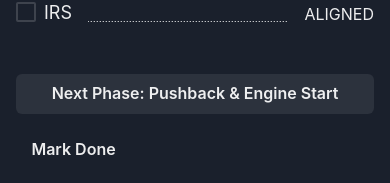
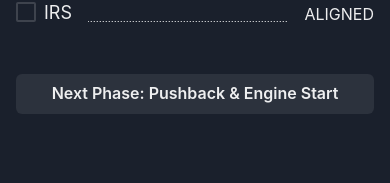
Before and after one commit to smiclea/flightsim-checklist, a React app: page / in a window 390 px wide. Shown: the part 1678-1861 px from the top of the page. After the commit the page ends 1808 px from the top, so only its background shows below. Built offline with nearby package versions, Linux system fonts and the light colour scheme.

Commit message:
Add mobile previous phase button

```diff
--- a/client/containers/ChecklistContainer/ChecklistContainer.tsx
+++ b/client/containers/ChecklistContainer/ChecklistContainer.tsx
@@ -22,8 +22,10 @@
   // eslint-disable-next-line react-hooks/exhaustive-deps
   }, [])
 
-  const handlePhaseChange = (phase: ChecklistPhase) => {
-    checklistStore.goToPhase(phase)
+  const handlePhaseChange = (phase: ChecklistPhase | null) => {
+    if (phase) {
+      checklistStore.goToPhase(phase)
+    }
   }
 
   const phaseIndex = checklistStore.currentChecklist.phases.findIndex(p => p.name === checklistStore.currentPhase.name)
@@ -44,6 +46,8 @@
         >
           <ChecklistTablist checklist={checklistStore.currentChecklist} />
           <ChecklistPanels
+            hasPreviousPhase={checklistStore.previousPhase !== null}
+            onPreviousPhaseClick={() => { handlePhaseChange(checklistStore.previousPhase) }}
             checklist={checklistStore.currentChecklist}
             nextPhase={checklistStore.nextPhase}
             selectedPhase={checklistStore.currentPhase}
@@ -53,7 +57,6 @@
             }}
             onTaskChange={(task, isChecked) => { checklistStore.toggleTask(task, isChecked) }}
             onResetAll={() => { checklistStore.resetAll() }}
-            onToggleTasks={(phase, areChecked) => { checklistStore.togglePhaseTasks(phase, areChecked) }}
           />
         </Tabs>
       </Flex>
--- a/client/containers/ChecklistContainer/modules/ChecklistPanels.tsx
+++ b/client/containers/ChecklistContainer/modules/ChecklistPanels.tsx
@@ -10,23 +10,25 @@
   checklist: Checklist
   nextPhase: ChecklistPhase | null
   selectedPhase: ChecklistPhase
+  hasPreviousPhase: boolean
+  onPreviousPhaseClick: () => void
   onTaskChange: (task: ChecklistTask, isChecked: boolean) => void
   onNextPhaseClick: () => void
-  onToggleTasks: (phase: ChecklistPhase, areChecked: boolean) => void
   onResetAll: () => void
 }
 
 export default observer(({
   checklist,
   nextPhase,
+  hasPreviousPhase,
+  selectedPhase,
   onTaskChange,
   onNextPhaseClick,
-  selectedPhase,
-  onToggleTasks,
   onResetAll,
+  onPreviousPhaseClick,
 }: Props) => {
-  const areAllTasksForSelectedPhaseDone = selectedPhase.tasks.filter(t => !t.isSeparator).length === selectedPhase.tasks
-    .filter(t => !t.isSeparator && t.isDone).length
+  const areAllTasksForSelectedPhaseDone = selectedPhase.tasks.filter(t => !t.isSeparator).length
+    === selectedPhase.tasks.filter(t => !t.isSeparator && t.isDone).length
 
   return (
     <TabPanels
@@ -40,6 +42,16 @@
         const percentage = (tasksDone / tasksTotal) * 100
         return (
           <TabPanel pt={0} key={phase.name}>
+            {hasPreviousPhase ? (
+              <Button
+                variant="outline"
+                mb={4}
+                width="170px"
+                onClick={onPreviousPhaseClick}
+                display={['block', 'block', 'none']}
+              >&lt; Previous Phase
+              </Button>
+            ) : null}
             <Flex direction="column">
               <Heading size="md" mb={4}>
                 <Box display={['inline', 'inline', 'none']} mr={2}>
@@ -51,21 +63,11 @@
               </Heading>
               <ChecklistTasksList tasks={phase.tasks} onTaskChange={onTaskChange} />
               {nextPhase ? (
-                <Flex direction={['column', 'column', 'row']}>
-                  <Button
-                    colorScheme={areAllTasksForSelectedPhaseDone ? 'green' : undefined}
-                    onClick={onNextPhaseClick}
-                  >Next Phase: {nextPhase.name}
-                  </Button>
-                  <Button
-                    variant="ghost"
-                    width="115px"
-                    ml={[0, 0, 4]}
-                    mt={[4, 4, 0]}
-                    onClick={() => { onToggleTasks(phase, !areAllTasksForSelectedPhaseDone) }}
-                  >{areAllTasksForSelectedPhaseDone ? 'Reset' : 'Mark Done'}
-                  </Button>
-                </Flex>
+                <Button
+                  colorScheme={areAllTasksForSelectedPhaseDone ? 'green' : undefined}
+                  onClick={onNextPhaseClick}
+                >Next Phase: {nextPhase.name}
+                </Button>
               ) : (
                 <Button onClick={onResetAll}>Reset All</Button>
               )}
--- a/client/stores/checklistStore.ts
+++ b/client/stores/checklistStore.ts
@@ -125,6 +125,14 @@
     return this._currentPhase
   }
 
+  get previousPhase(): ChecklistPhase | null {
+    const currentPhaseIdx = this.currentChecklist.phases.findIndex(p => p.name === this.currentPhase.name)
+    if (currentPhaseIdx > 0) {
+      return this.currentChecklist.phases[currentPhaseIdx - 1]
+    }
+    return null
+  }
+
   get nextPhase(): ChecklistPhase | null {
     const currentPhaseIdx = this.currentChecklist.phases.findIndex(p => p.name === this.currentPhase.name)
     if (currentPhaseIdx > -1 && currentPhaseIdx < this.currentChecklist.phases.length - 1) {
```
